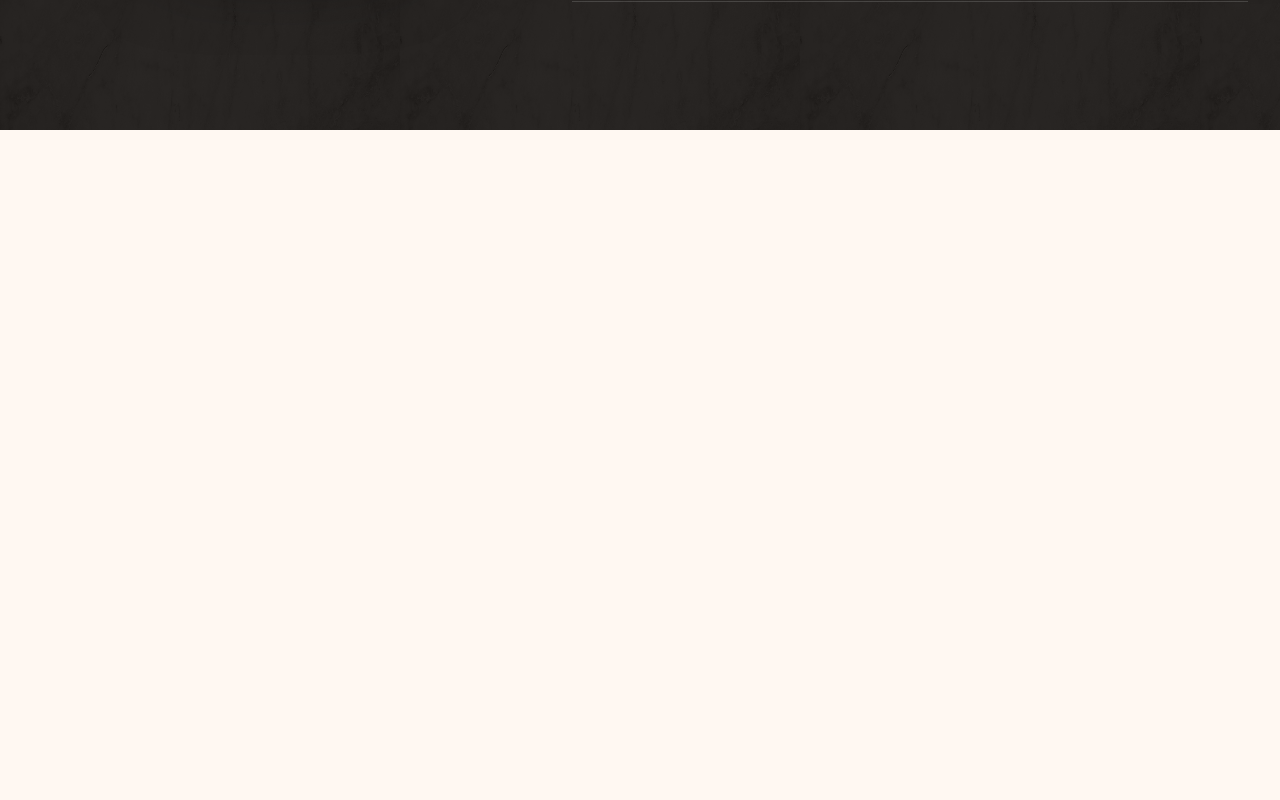
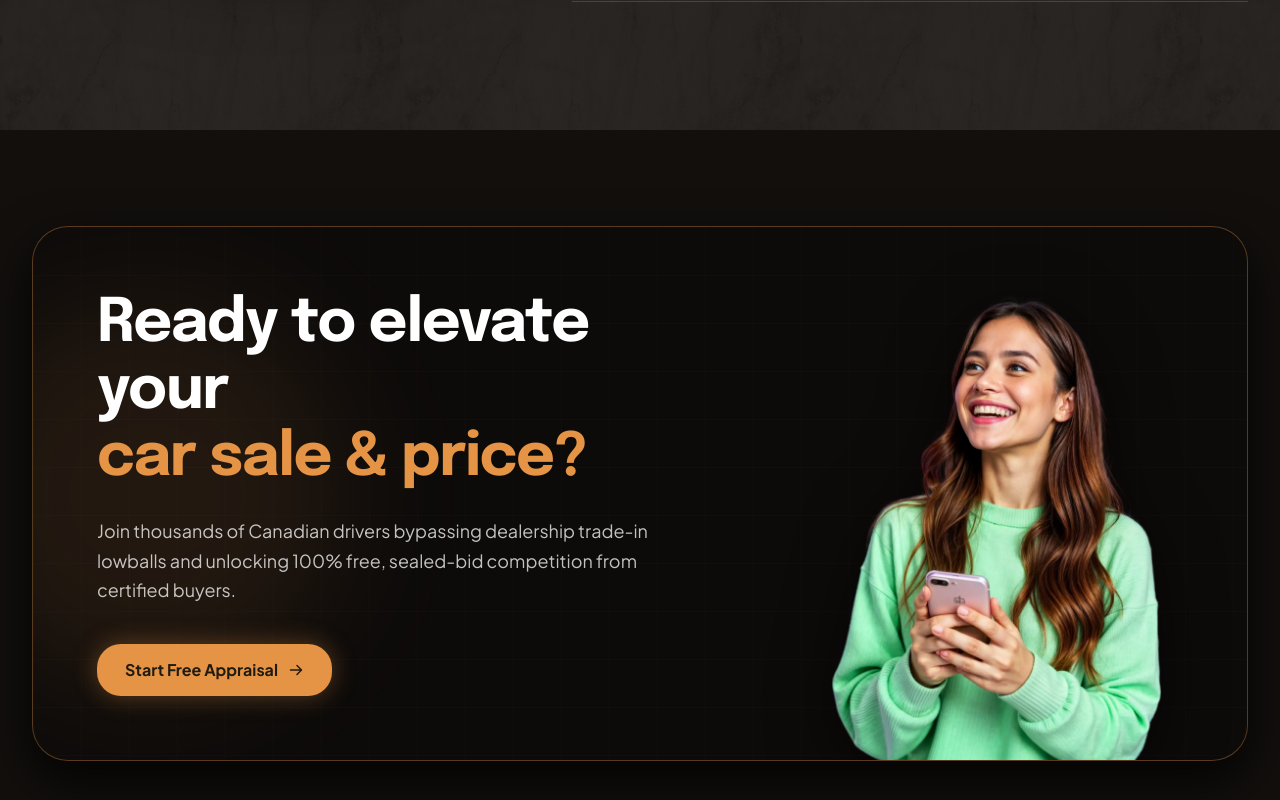
Before and after one commit to MuhammmadAwais/camp, a Next.js app: page / in a window 1280 px wide. Shown: the part 10414-11214 px from the top of the page. Before the commit the page ends 10544 px from the top, so only its background shows below. Built offline with nearby package versions, Linux system fonts and the light colour scheme.

Commit message:
feat: add home page and CtaBanner component with avatar asset

```diff
--- a/app/page.tsx
+++ b/app/page.tsx
@@ -7,6 +7,7 @@ import { FeaturesSection } from "@/components/marketing/FeaturesSection";
 import { WhyUsSection } from "@/components/marketing/WhyUsSection";
 import { TestimonialsSection } from "@/components/marketing/TestimonialsSection";
 import { FaqSection } from "@/components/marketing/FaqSection";
+import { CtaBanner } from "@/components/marketing/CtaBanner";
 
 export default function Home() {
   return (
@@ -21,6 +22,7 @@ export default function Home() {
         <WhyUsSection />
         <TestimonialsSection />
         <FaqSection />
+        <CtaBanner />
       </main>
     </div>
   );
--- /dev/null
+++ b/components/marketing/CtaBanner.tsx
@@ -0,0 +1,74 @@
+"use client";
+
+import * as React from "react";
+import Image from "next/image";
+import { ArrowRight } from "@phosphor-icons/react";
+
+export function CtaBanner() {
+  return (
+    <section
+      id="cta-banner"
+      className="relative w-full bg-[#120F0D] py-16 sm:py-24 px-4 sm:px-6 lg:px-8 overflow-hidden"
+    >
+      <div className="max-w-7xl mx-auto">
+        {/* ========================================================================= */}
+        {/* Rounded Card Frame with Subtle Amber Border & Faint Grid Pattern          */}
+        {/* ========================================================================= */}
+        <div className="relative rounded-3xl sm:rounded-[36px] border border-secondary/35 bg-[#0D0B0A] overflow-hidden shadow-[0_20px_50px_rgba(0,0,0,0.8)]">
+          {/* Subtle Technical Grid Lines Overlay (matching reference) */}
+          <div
+            className="absolute inset-0 pointer-events-none opacity-20"
+            style={{
+              backgroundImage:
+                "linear-gradient(to right, rgba(255, 255, 255, 0.08) 1px, transparent 1px), linear-gradient(to bottom, rgba(255, 255, 255, 0.08) 1px, transparent 1px)",
+              backgroundSize: "48px 48px",
+            }}
+          />
+
+          {/* Soft Amber Ambient Glow on the Left */}
+          <div className="absolute top-1/2 -left-20 -translate-y-1/2 w-96 h-96 rounded-full bg-secondary/10 blur-3xl pointer-events-none" />
+
+          {/* 2-Column Content Grid */}
+          <div className="grid grid-cols-1 lg:grid-cols-12 gap-8 lg:gap-12 relative z-10 items-end">
+            {/* Left Content Column */}
+            <div className="lg:col-span-7 p-8 sm:p-12 lg:p-16 flex flex-col justify-center">
+              <h2 className="font-headline text-3xl sm:text-5xl lg:text-6xl font-bold tracking-tight text-white leading-[1.12]">
+                Ready to elevate your <br />
+                <span className="text-secondary">car sale &amp; price?</span>
+              </h2>
+
+              <p className="mt-4 sm:mt-6 font-body text-base sm:text-lg text-white/75 max-w-xl leading-relaxed">
+                Join thousands of Canadian drivers bypassing dealership trade-in lowballs
+                and unlocking 100% free, sealed-bid competition from certified buyers.
+              </p>
+
+              <div className="mt-8 sm:mt-10 flex flex-wrap items-center gap-4">
+                <a
+                  href="#valuation"
+                  className="inline-flex items-center gap-2.5 rounded-xl bg-secondary px-7 py-3.5 font-body font-bold text-on-surface shadow-[0_0_24px_rgba(229,147,68,0.35)] transition-all hover:bg-secondary/90 hover:shadow-[0_0_32px_rgba(229,147,68,0.55)] active:scale-[0.98]"
+                >
+                  <span>Start Free Appraisal</span>
+                  <ArrowRight weight="bold" className="w-4 h-4" />
+                </a>
+              </div>
+            </div>
+
+            {/* Right Column: Lady Portrait Anchored at Bottom */}
+            <div className="lg:col-span-5 relative flex items-end justify-center lg:justify-end px-6 lg:pr-12 pt-4 lg:pt-0">
+              <div className="relative w-full max-w-[340px] sm:max-w-[380px] lg:max-w-[420px] h-[360px] sm:h-[420px] lg:h-[470px]">
+                <Image
+                  src="/avatars/happy-woman-in-a-green-sweater-holding-a-phone-and-1.webp"
+                  alt="Happy Canadian vehicle seller using AutoNexa appraisal on phone"
+                  fill
+                  sizes="(max-width: 1024px) 100vw, 42vw"
+                  className="object-contain object-bottom drop-shadow-[0_16px_32px_rgba(0,0,0,0.7)]"
+                  priority={false}
+                />
+              </div>
+            </div>
+          </div>
+        </div>
+      </div>
+    </section>
+  );
+}
```
Also changed, not shown: public/avatars/happy-woman-in-a-green-sweater-holding-a-phone-and-1.webp (added).
